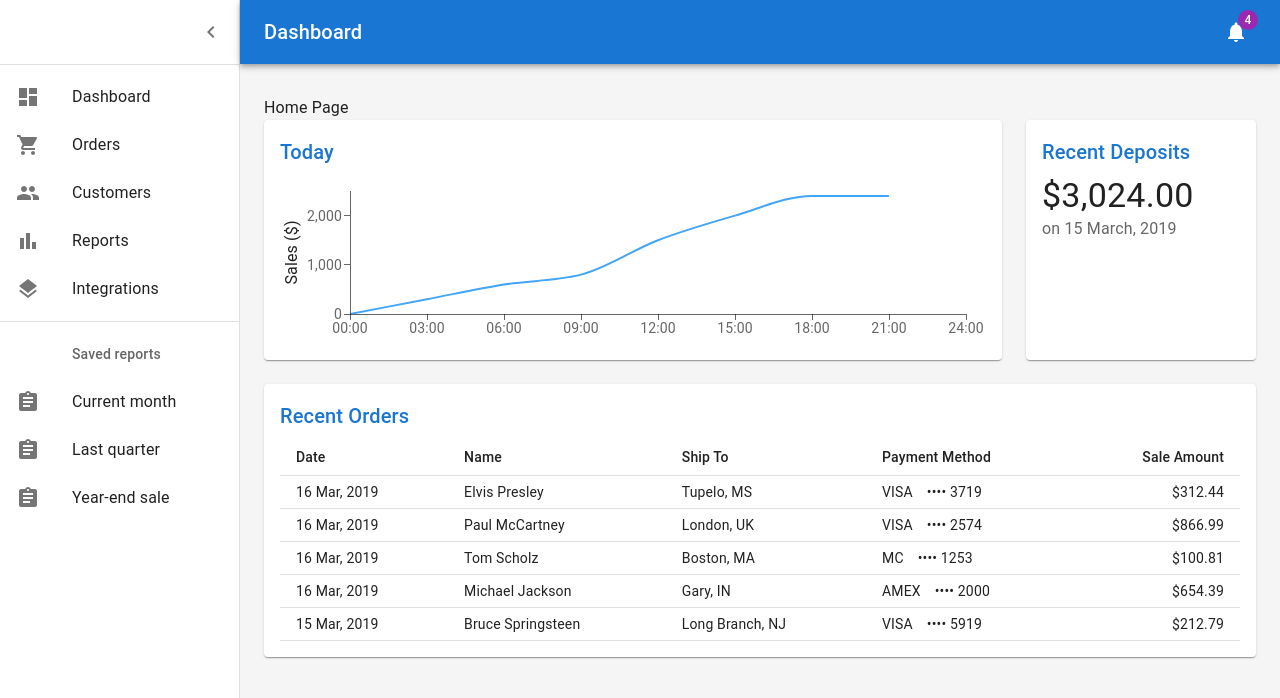
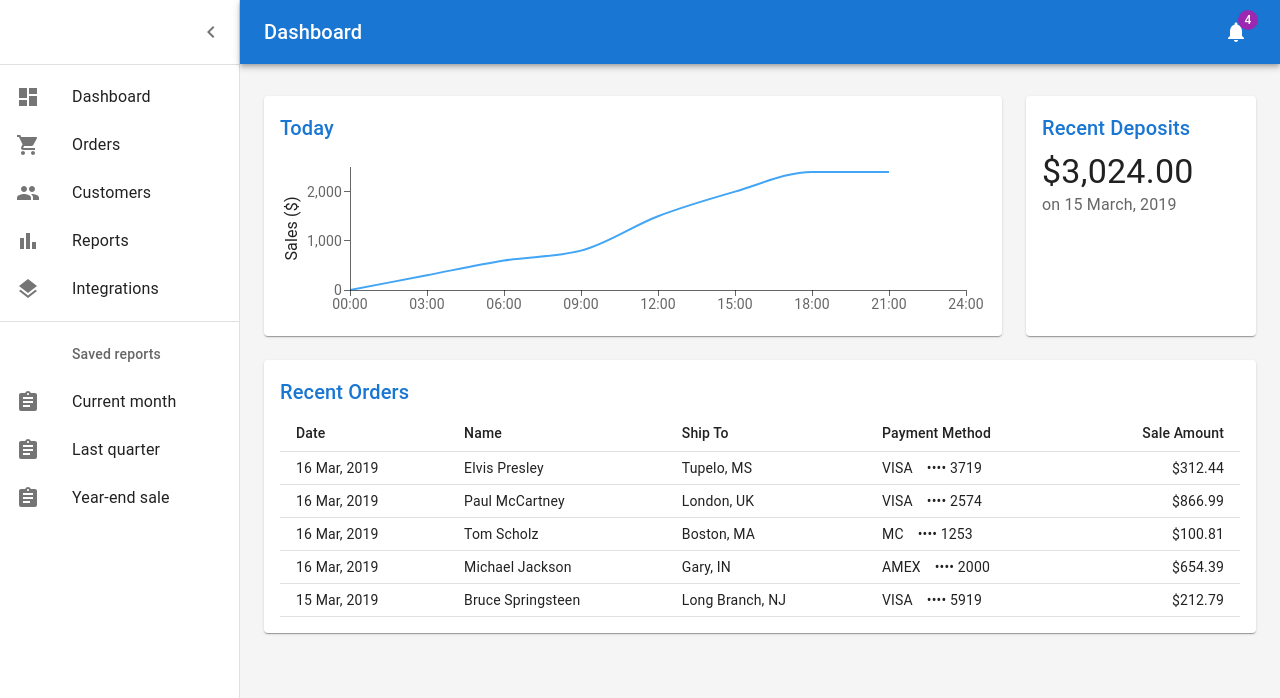
Before and after one commit to Yallu201/next-settlement-template, a React (Vite) app: page / in a window 1280 px wide. Shown: the top 698 px of the page. Built offline with nearby package versions, Linux system fonts and the light colour scheme; what ag-grid-enterprise would draw is missing.

Commit message:
feat: WEB-4455 라우팅영역 /pages 디렉토리로 이관

```diff
--- a/src/components/layout/DashBoard.tsx
+++ b/src/components/layout/DashBoard.tsx
@@ -4,11 +4,6 @@ import CssBaseline from '@mui/material/CssBaseline';
 import Box from '@mui/material/Box';
 import Toolbar from '@mui/material/Toolbar';
 import Container from '@mui/material/Container';
-import Grid from '@mui/material/Grid';
-import Paper from '@mui/material/Paper';
-import Chart from './Chart';
-import Deposits from './Deposits';
-import Orders from './Orders';
 import Drawer from '@/components/layout/Drawer';
 import AppBar from '@/components/layout/AppBar';
 import useDrawer from '@/stores/drawer';
@@ -42,40 +37,6 @@ const Dashboard: React.FC<DashboardProps> = ({ children }) => {
           <Toolbar />
           <Container maxWidth="lg" sx={{ mt: 4, mb: 4 }}>
             {children}
-            <Grid container spacing={3}>
-              {/* Chart */}
-              <Grid item xs={12} md={8} lg={9}>
-                <Paper
-                  sx={{
-                    p: 2,
-                    display: 'flex',
-                    flexDirection: 'column',
-                    height: 240,
-                  }}
-                >
-                  <Chart />
-                </Paper>
-              </Grid>
-              {/* Recent Deposits */}
-              <Grid item xs={12} md={4} lg={3}>
-                <Paper
-                  sx={{
-                    p: 2,
-                    display: 'flex',
-                    flexDirection: 'column',
-                    height: 240,
-                  }}
-                >
-                  <Deposits />
-                </Paper>
-              </Grid>
-              {/* Recent Orders */}
-              <Grid item xs={12}>
-                <Paper sx={{ p: 2, display: 'flex', flexDirection: 'column' }}>
-                  <Orders />
-                </Paper>
-              </Grid>
-            </Grid>
           </Container>
         </Box>
       </Box>
--- /dev/null
+++ b/src/pages/home/index.tsx
@@ -0,0 +1,44 @@
+import { Grid, Paper } from '@mui/material';
+import Chart from '@/components/layout/Chart';
+import Deposits from '@/components/layout/Deposits';
+import Orders from '@/components/layout/Orders';
+
+const Home = () => {
+  return (
+    <Grid container spacing={3}>
+      {/* Chart */}
+      <Grid item xs={12} md={8} lg={9}>
+        <Paper
+          sx={{
+            p: 2,
+            display: 'flex',
+            flexDirection: 'column',
+            height: 240,
+          }}
+        >
+          <Chart />
+        </Paper>
+      </Grid>
+      {/* Recent Deposits */}
+      <Grid item xs={12} md={4} lg={3}>
+        <Paper
+          sx={{
+            p: 2,
+            display: 'flex',
+            flexDirection: 'column',
+            height: 240,
+          }}
+        >
+          <Deposits />
+        </Paper>
+      </Grid>
+      {/* Recent Orders */}
+      <Grid item xs={12}>
+        <Paper sx={{ p: 2, display: 'flex', flexDirection: 'column' }}>
+          <Orders />
+        </Paper>
+      </Grid>
+    </Grid>
+  );
+};
+export default Home;
--- a/src/pages/index.tsx
+++ /dev/null
@@ -1,4 +0,0 @@
-const Home = () => {
-  return <div>Home Page</div>;
-};
-export default Home;
--- a/src/router/index.tsx
+++ b/src/router/index.tsx
@@ -1,5 +1,5 @@
 import { RouteObject, useRoutes } from 'react-router-dom';
-import Home from '@/pages';
+import Home from '@/pages/home';
 
 const Router = () => {
   const commonRoutes: RouteObject[] = [
```
